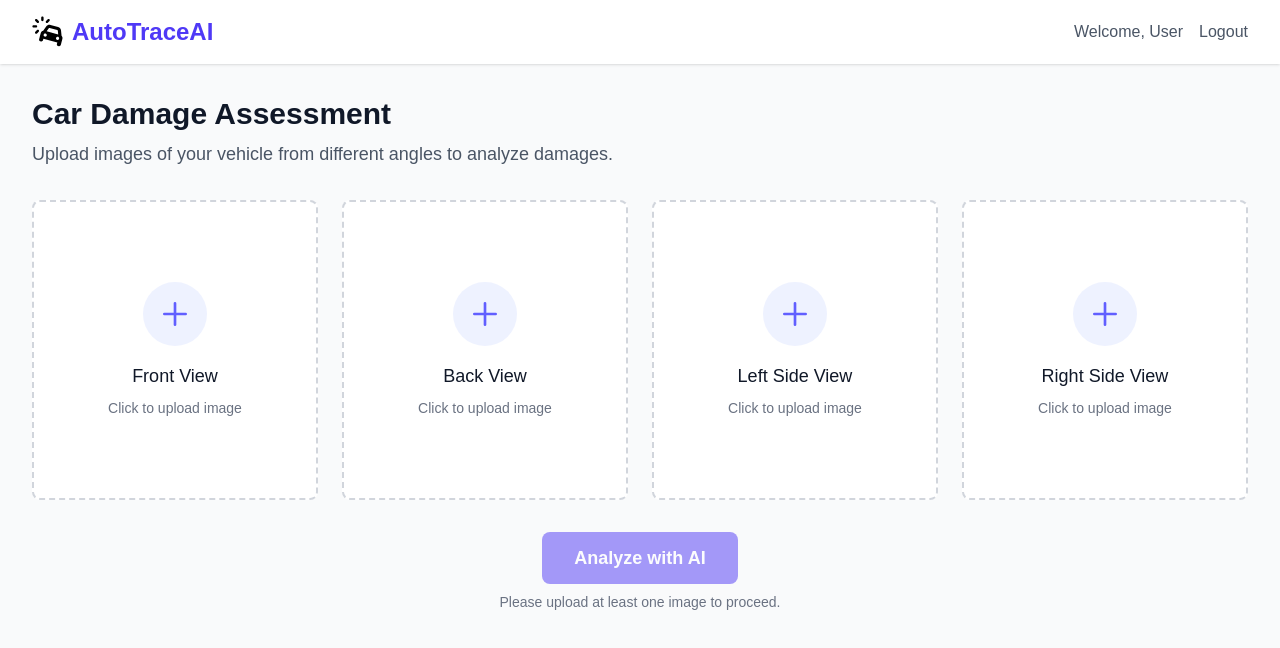
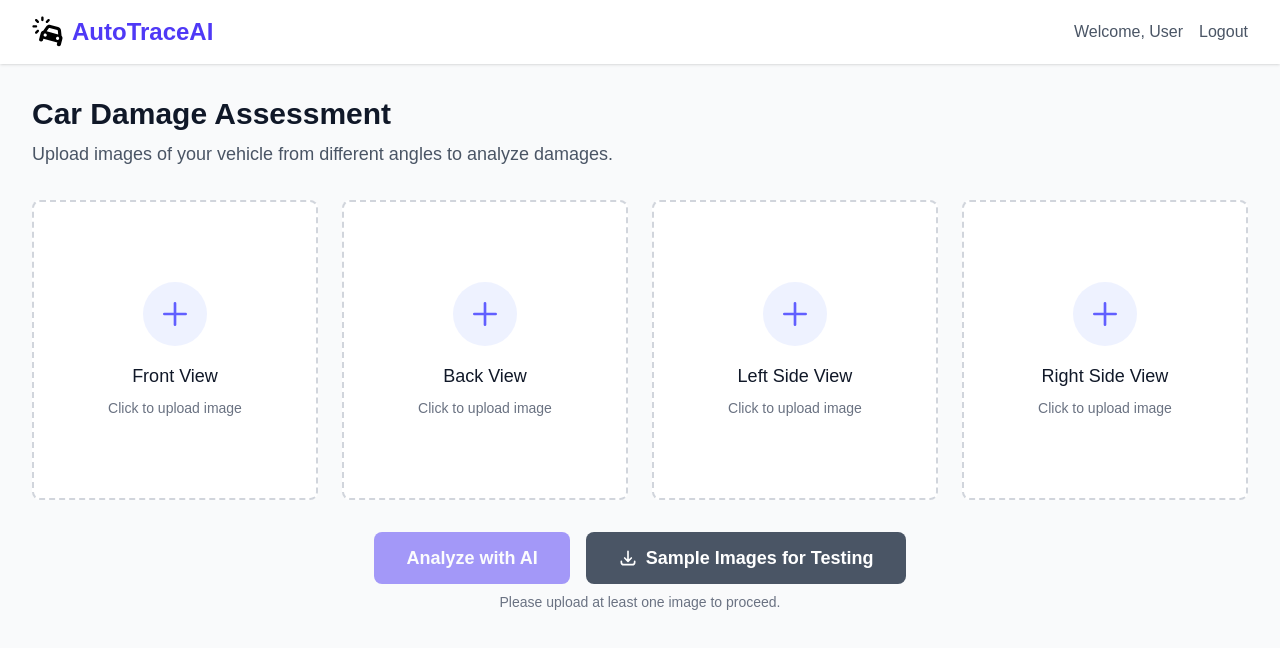
Before and after one commit to HunterAlpha7/damdeci, a Next.js app: page /dashboard in a window 1280 px wide. Shown: the top 648 px of the page. Built offline with nearby package versions, Linux system fonts and the light colour scheme.

Commit message:
Improv: Added sample image

```diff
--- a/app/dashboard/page.js
+++ b/app/dashboard/page.js
@@ -157,8 +157,9 @@ export default function Dashboard() {
           ))}
         </div>
 
-        {/* Submit Button */}
+        {/* Action Buttons */}
         <div className="text-center">
+          <div className="flex flex-col sm:flex-row items-center justify-center gap-4">
             <button
               onClick={handleSubmit}
               disabled={!hasAtLeastOneImage || isProcessing}
@@ -176,6 +177,19 @@ export default function Dashboard() {
                 'Analyze with AI'
               )}
             </button>
+
+            <a
+              href="https://drive.google.com/drive/folders/1Z2oRB4Fzv-smJJXTqde_L7f-LVvVxC4c?usp=sharing"
+              target="_blank"
+              rel="noopener noreferrer"
+              className="bg-gray-600 text-white px-8 py-3 rounded-lg text-lg font-semibold hover:bg-gray-700 transition-colors inline-flex items-center gap-2"
+            >
+              <svg className="w-5 h-5" fill="none" stroke="currentColor" viewBox="0 0 24 24">
+                <path strokeLinecap="round" strokeLinejoin="round" strokeWidth="2" d="M4 16v1a3 3 0 003 3h10a3 3 0 003-3v-1m-4-4l-4 4m0 0l-4-4m4 4V4" />
+              </svg>
+              Sample Images for Testing
+            </a>
+          </div>
           {!hasAtLeastOneImage && (
             <p className="mt-2 text-sm text-gray-500">Please upload at least one image to proceed.</p>
           )}
```
Lines whose indentation alone changed are shown as unchanged.
